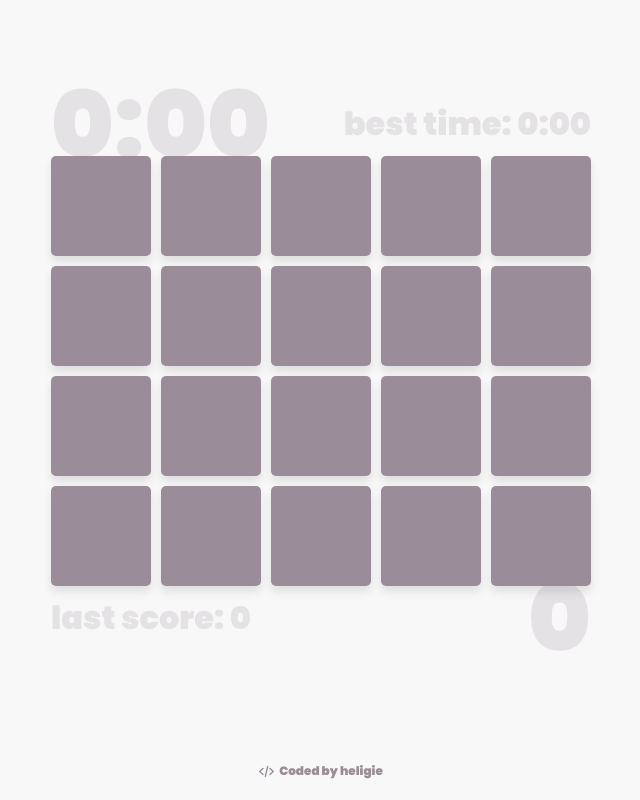
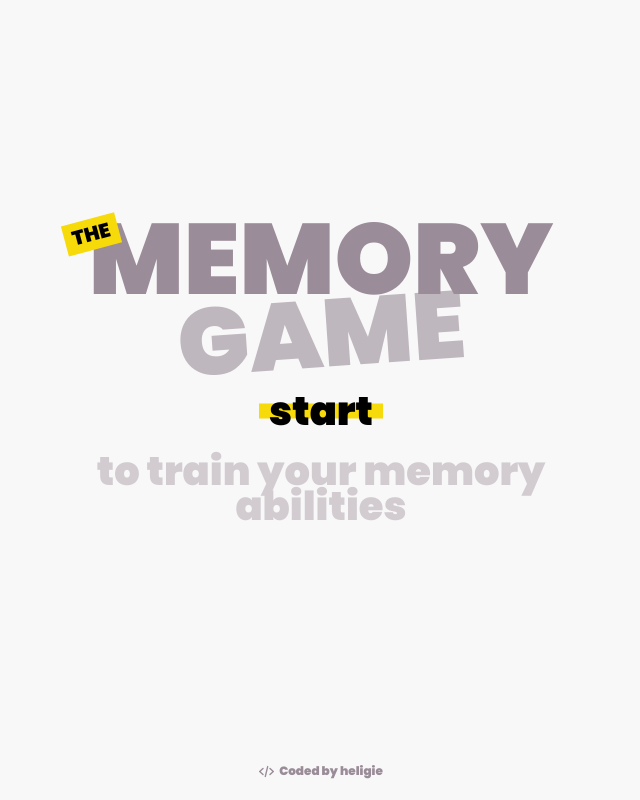
Before and after one commit to heligie/memory-game, a plain HTML site: page index.html in a window 1280 px wide. Shown: the whole page, without its empty margins (319-959 px from the left). Drawn offline with Linux system fonts and the light colour scheme.

Commit message:
feat: add intro section

```diff
--- a/css/styles.css
+++ b/css/styles.css
@@ -17,12 +17,13 @@
 }
 
 :root {
+  --black: #000000;
   --bouquet: #9a8c98;
   --index-hight: 15;
   --index-low: 5;
   --index-middle: 10;
   --poppins-black: "Poppins Black", sans-serif;
-  --victoria: #58508d;
+  --school-bus-yellow: #f6da09;
   --white: #ffffff;
   --white-smoke: #f8f8f8;
 }
@@ -82,12 +83,104 @@ a {
   padding: 0 30px;
 }
 
+/* INTRO */
+
+.intro {
+  display: grid;
+  margin: 30px 0;
+
+  justify-items: center;
+  row-gap: 20px;
+}
+
+.intro__title {
+  position: relative;
+
+  margin: 0;
+
+  font-size: 100px;
+  line-height: 80px;
+  text-align: center;
+  color: var(--bouquet);
+  text-transform: uppercase;
+}
+
+.intro__title-mark {
+  position: absolute;
+  left: -25px;
+
+  display: block;
+  padding: 8px;
+
+  font-size: 20px;
+  line-height: 15px;
+  color: var(--black);
+
+  background-color: var(--school-bus-yellow);
+  transform: rotate(-15deg);
+}
+
+.intro__title-word {
+  display: block;
+
+  font-size: 95px;
+  line-height: 70px;
+
+  transform: rotate(-4deg);
+  opacity: 0.6;
+}
+
+.intro__desc {
+  margin: 0;
+
+  font-size: 40px;
+  line-height: 35px;
+  text-align: center;
+  color: var(--bouquet);
+  text-transform: lowercase;
+
+  opacity: 0.4;
+}
+
+.intro__button {
+  position: relative;
+
+  display: flex;
+  padding: 10px;
+
+  font-size: 40px;
+  line-height: 25px;
+  font-family: var(--poppins-black);
+  text-transform: lowercase;
+
+  background-color: transparent;
+  border: none;
+  cursor: pointer;
+}
+
+.intro__button span {
+  z-index: 1;
+}
+
+.intro__button::before {
+  content: "";
+  position: absolute;
+  top: 50%;
+  left: 0;
+
+  width: 100%;
+  height: 15px;
+
+  background-color: var(--school-bus-yellow);
+  transform: translateY(-50%);
+}
+
 /* GAME INTERFACE */
 
 .game {
   position: relative;
 
-  display: flex;
+  display: none;
   height: 100%;
   margin: 30px 0;
   padding: 50px 0;
@@ -205,7 +298,7 @@ a {
 }
 
 .footer__github-link:hover {
-  color: var(--victoria);
+  color: var(--school-bus-yellow);
 
   transition-duration: 0.6s;
 }
--- a/index.html
+++ b/index.html
@@ -10,8 +10,13 @@
 <body>
   <main class="main">
     <div class="container">
+      <section class="intro">
+        <h1 class="intro__title"><span class="intro__title-mark">The</span>memory <span class="intro__title-word">game</span></h1>
+        <button class="intro__button start-button" type="button"><span>Start</span></button>
+        <p class="intro__desc">To train your memory abilities</p>
+      </section>
       <section class="game">
-        <h1 class="visually-hidden">Test your memory with this memory game.</h1>
+        <h2 class="visually-hidden">Game interface.</h2>
           <div class="game__wrapper time">
             <span class="game__timer">0:<span class="seconds">00</span></span>
             <span class="game__best-time">Best time: 0:<span class="best-seconds">00</span></span>
```
